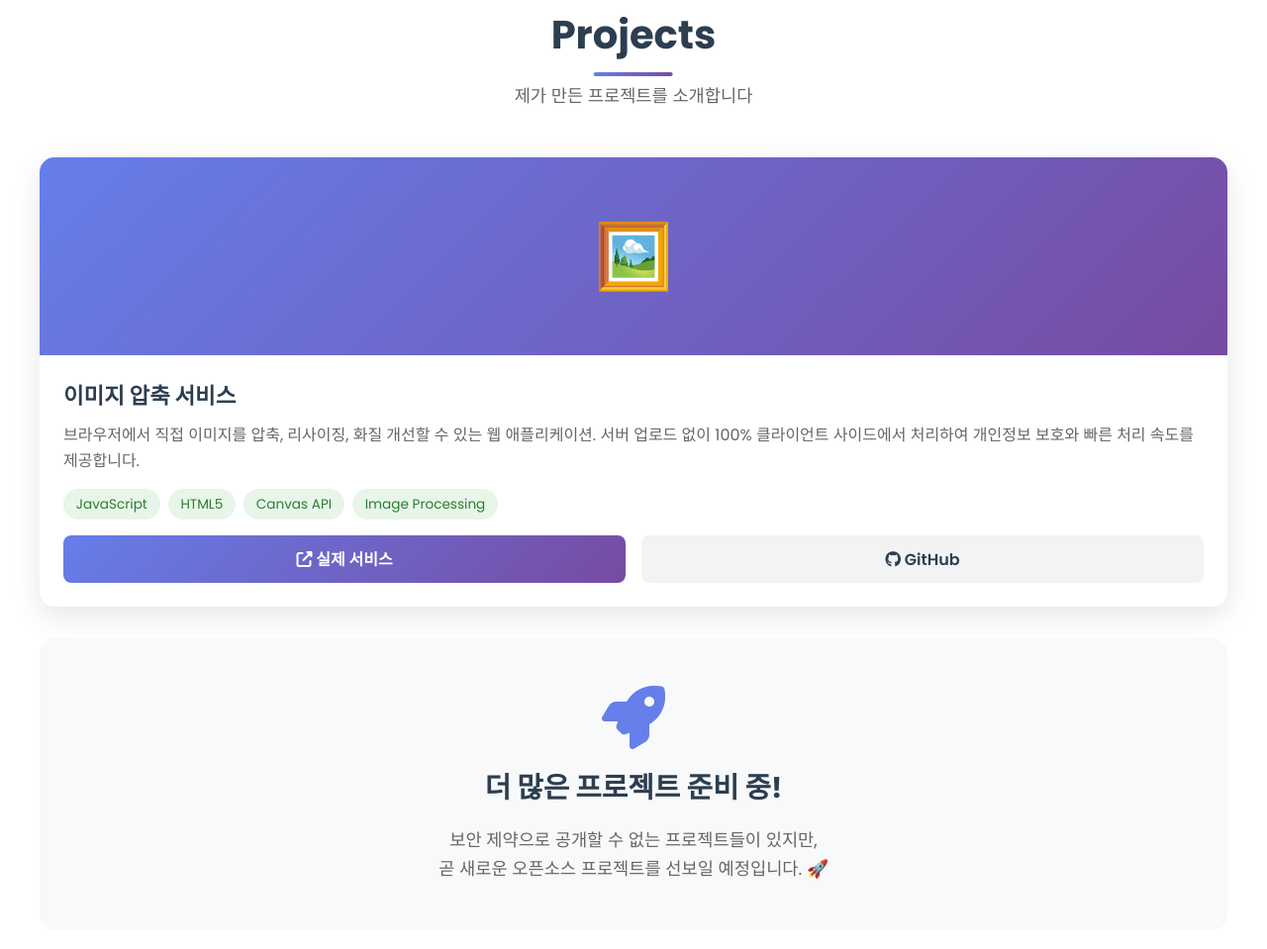
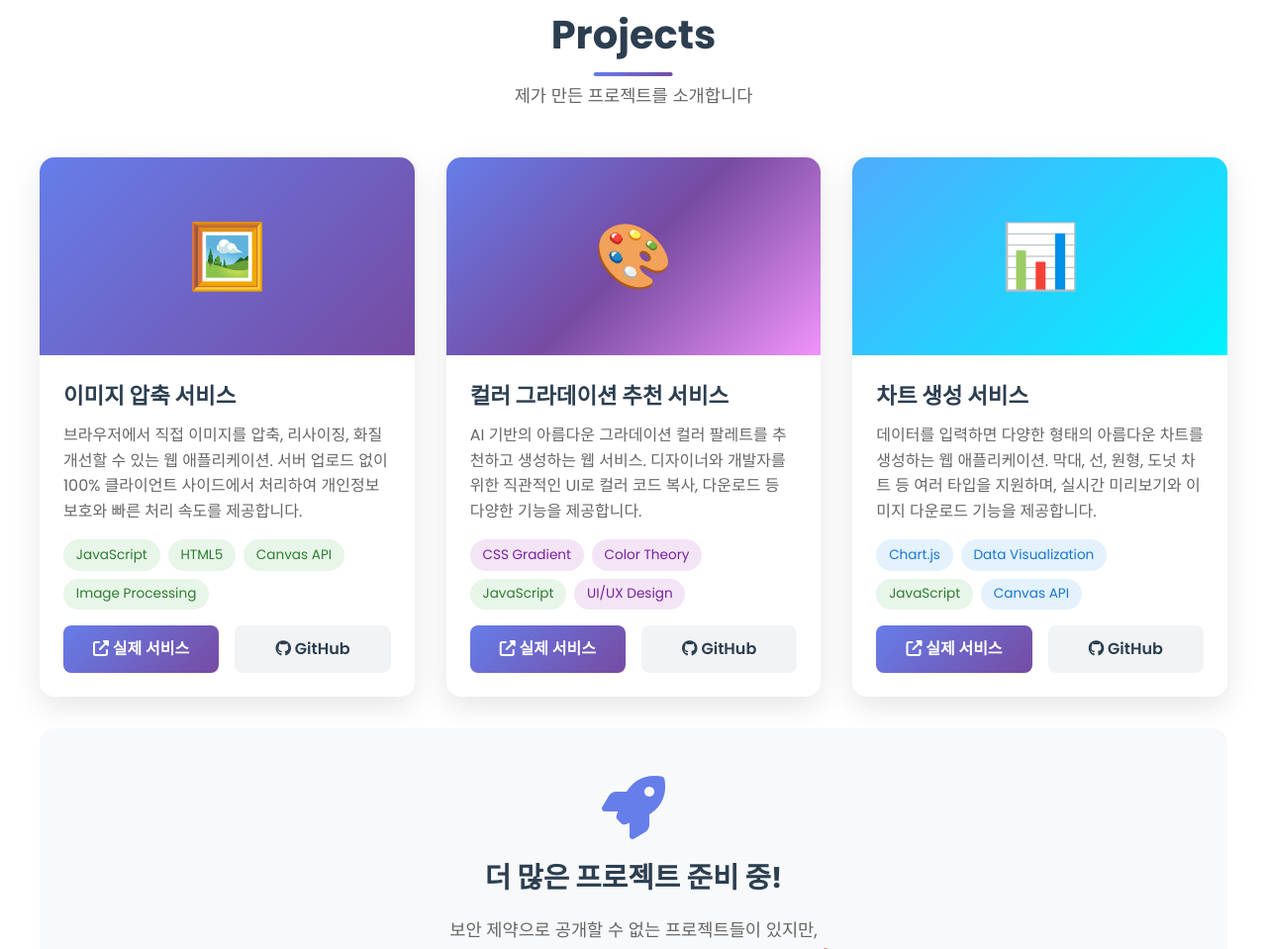
Before and after one commit to mir-colin/-Colin-Portfolio, a plain HTML site: page index.html in a window 1280 px wide. Shown: the part 1598-2557 px from the top of the page at 99% size. Drawn offline with Linux system fonts and the light colour scheme.

Commit message:
Enhance project images with gradient backgrounds
Added gradient backgrounds for project images and updated project descriptions.

```diff
--- a/index.html
+++ b/index.html
@@ -414,6 +414,14 @@
       overflow: hidden;
     }
 
+    .project-image.gradient-bg {
+      background: linear-gradient(135deg, #667eea 0%, #764ba2 50%, #f093fb 100%);
+    }
+
+    .project-image.chart-bg {
+      background: linear-gradient(135deg, #4facfe 0%, #00f2fe 100%);
+    }
+
     .project-image::before {
       content: '';
       position: absolute;
@@ -459,6 +467,16 @@
       border-radius: 20px;
       font-size: 0.85rem;
       font-weight: 500;
+    }
+
+    .tag.design {
+      background: #f3e5f5;
+      color: #7b1fa2;
+    }
+
+    .tag.data {
+      background: #e3f2fd;
+      color: #1976d2;
     }
 
     .project-links {
@@ -890,6 +908,7 @@
       <p class="section-subtitle">제가 만든 프로젝트를 소개합니다</p>
 
       <div class="projects-grid">
+        <!-- 이미지 압축 서비스 -->
         <div class="project-card fade-in">
           <div class="project-image">🖼️</div>
           <div class="project-content">
@@ -909,6 +928,58 @@
                 <i class="fas fa-external-link-alt"></i> 실제 서비스
               </a>
               <a href="https://github.com/mir-colin/image-service-compression" target="_blank" class="project-link link-github">
+                <i class="fab fa-github"></i> GitHub
+              </a>
+            </div>
+          </div>
+        </div>
+
+        <!-- 컬러 그라데이션 추천 서비스 -->
+        <div class="project-card fade-in">
+          <div class="project-image gradient-bg">🎨</div>
+          <div class="project-content">
+            <h3 class="project-title">컬러 그라데이션 추천 서비스</h3>
+            <p class="project-description">
+              AI 기반의 아름다운 그라데이션 컬러 팔레트를 추천하고 생성하는 웹 서비스.
+              디자이너와 개발자를 위한 직관적인 UI로 컬러 코드 복사, 다운로드 등 다양한 기능을 제공합니다.
+            </p>
+            <div class="project-tags">
+              <span class="tag design">CSS Gradient</span>
+              <span class="tag design">Color Theory</span>
+              <span class="tag">JavaScript</span>
+              <span class="tag design">UI/UX Design</span>
+            </div>
+            <div class="project-links">
+              <a href="https://mir-colin.github.io/color-palette/" target="_blank" class="project-link link-demo">
+                <i class="fas fa-external-link-alt"></i> 실제 서비스
+              </a>
+              <a href="https://github.com/mir-colin/color-palette" target="_blank" class="project-link link-github">
+                <i class="fab fa-github"></i> GitHub
+              </a>
+            </div>
+          </div>
+        </div>
+
+        <!-- 차트 생성 서비스 -->
+        <div class="project-card fade-in">
+          <div class="project-image chart-bg">📊</div>
+          <div class="project-content">
+            <h3 class="project-title">차트 생성 서비스</h3>
+            <p class="project-description">
+              데이터를 입력하면 다양한 형태의 아름다운 차트를 생성하는 웹 애플리케이션.
+              막대, 선, 원형, 도넛 차트 등 여러 타입을 지원하며, 실시간 미리보기와 이미지 다운로드 기능을 제공합니다.
+            </p>
+            <div class="project-tags">
+              <span class="tag data">Chart.js</span>
+              <span class="tag data">Data Visualization</span>
+              <span class="tag">JavaScript</span>
+              <span class="tag data">Canvas API</span>
+            </div>
+            <div class="project-links">
+              <a href="https://mir-colin.github.io/chart-generator/" target="_blank" class="project-link link-demo">
+                <i class="fas fa-external-link-alt"></i> 실제 서비스
+              </a>
+              <a href="https://github.com/mir-colin/chart-generator" target="_blank" class="project-link link-github">
                 <i class="fab fa-github"></i> GitHub
               </a>
             </div>
```
